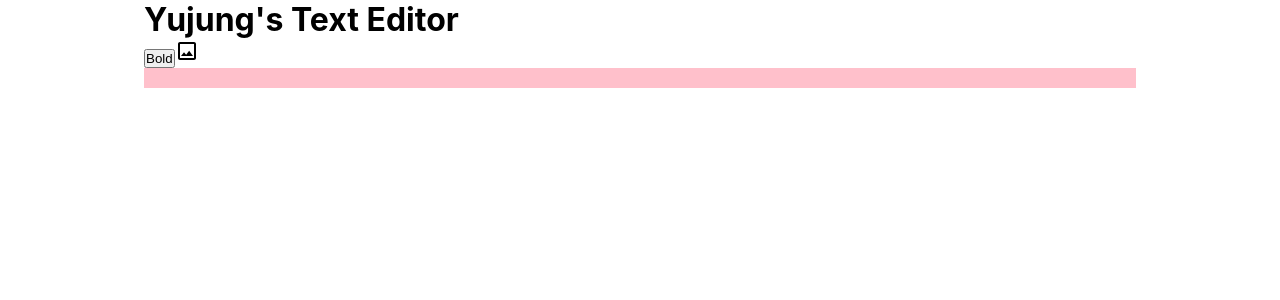
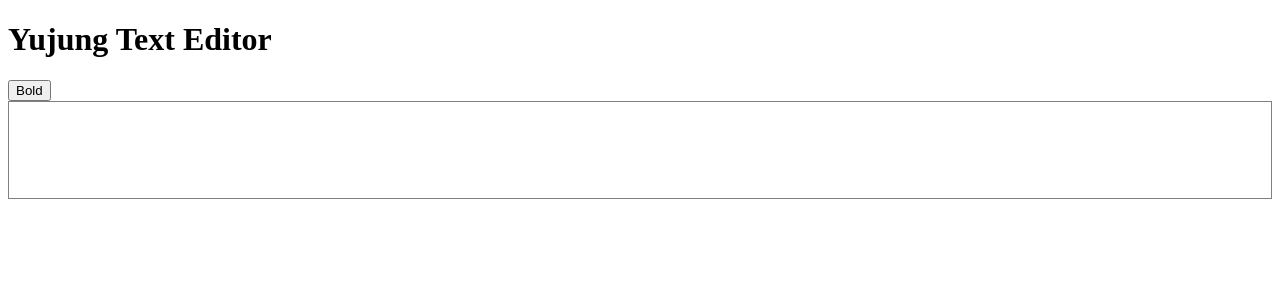
Before and after one commit to ujunglim/text_editor, a React (Create React App) app: page / in a window 1280 px wide. Shown: the top 300 px of the page. Built offline with nearby package versions, Linux system fonts and the light colour scheme.

Commit message:
add draft-js

```diff
--- a/package.json
+++ b/package.json
@@ -8,6 +8,7 @@
     "@testing-library/jest-dom": "^5.14.1",
     "@testing-library/react": "^11.2.7",
     "@testing-library/user-event": "^12.8.3",
+    "draft-js": "^0.11.7",
     "gh-pages": "^3.2.3",
     "react": "^17.0.2",
     "react-dom": "^17.0.2",
--- a/src/App.js
+++ b/src/App.js
@@ -1,64 +1,62 @@
+import { useEffect, useState, useRef } from 'react';
+import {Editor, EditorState, RichUtils} from 'draft-js';
 import { ImageOutlined } from '@material-ui/icons';
-import { useState } from 'react';
 import styled, { createGlobalStyle } from 'styled-components';
 
-export default function App() {
+function MyEditor() {
+  const [editorState, setEditorState] = useState(EditorState.createEmpty());
+  const editor = useRef(null);
 
-  const handleBold = () => {
-    // get user's selection
-    let selObj = window.getSelection();
-
-    if(selObj.type === 'Range') {
-      // create <b> dom
-      const boldTextDOM = document.createElement('b');
-      // get str of selection, set as <b> html
-      boldTextDOM.innerHTML = selObj.toString();
-
-      const range = selObj.getRangeAt(0);
-      range.deleteContents(); // Deletes selected text
-      range.insertNode(boldTextDOM);
-    }
+  function focusEditor() {
+    editor.current.focus();
   }
 
-  const handleImage = (event) => {
-    const selObj = window.getSelection();
+  useEffect(() => {
+    focusEditor()
+  }, []);
 
-    // Caret, Range are ok
-    if(selObj.type !== 'None') {
-      const {target: {files}} = event;
-      const theFile = files[0];
+  function handleKeyCommand(command, editorState) {
+    const newState = RichUtils.handleKeyCommand(editorState, command);
 
-      const reader = new FileReader();
-      reader.onloadend = (finishedEvent) => {
-        const {currentTarget:{result}} = finishedEvent;
-        document.getElementById("image_file").value = null;
-        //============
-        const imgDOM = document.createElement('img');  // create <img> dom
-        imgDOM.src = result; // give file url as src
-
-        const range = selObj.getRangeAt(0);
-        range.deleteContents();
-        range.insertNode(imgDOM);
-        //============
-      }
-      reader.readAsDataURL(theFile);
+    if (newState) {
+      setEditorState(newState);
+      return 'handled';
     }
+    return 'not-handled';
   }
 
+  const onBoldClick = ()=> {
+    setEditorState(RichUtils.toggleInlineStyle(editorState, 'BOLD'));
+  }
 
   return (
     <>
-    <GlobalStyle />
-      <h1>Yujung's Text Editor</h1>
-      <button onClick={handleBold}>Bold</button>
-      <input id="image_file" type="file" accept="image/*" style={{display: "none"}} onChange={handleImage}/>
-      <label htmlFor="image_file" style={{cursor: "pointer"}}>
-        <ImageOutlined />
-      </label>
+      <button onClick={onBoldClick}>Bold</button>
 
-      <SpanBlock>
-        <Span contentEditable={true} />
-      </SpanBlock>
+      <div onClick={focusEditor} style={styles.editor}>
+        <Editor
+          ref={editor}
+          editorState={editorState}
+          onChange={setEditorState}
+          handleKeyCommand={handleKeyCommand}
+        />
+      </div>
+    </>
+  );
+}
+
+const styles = {
+  editor: {
+    border: '1px solid gray',
+    minHeight: '6em'
+  }
+};
+
+export default function App() {
+  return (
+    <>
+      <h1>Yujung Text Editor</h1>
+      <MyEditor />
     </>
   );
 }
@@ -90,10 +88,18 @@ const GlobalStyle = createGlobalStyle`
   }
 `;
 
-const SpanBlock = styled.div`
+const Content = styled.div`
+  background-color: lightblue;
+`;
+
+const ContentBlock = styled.div`
   width: 100%;
   height: 100%;
-  background-color: coral;
+  background-color: pink;
+  margin-bottom: 1em;
+
+  display: flex;
+  align-items: center;
 `;
 
 const Span = styled.span`
@@ -101,6 +107,8 @@ const Span = styled.span`
   cursor: text;
   width: 100%;
   height: 100%;
-  background-color: pink;
   display: block;
+  /* display: flex;
+  flex-direction: column; */
+  outline: none;
 `;
```
Also changed, not shown: 1 other file (tests, documents, lock files or other folders).
